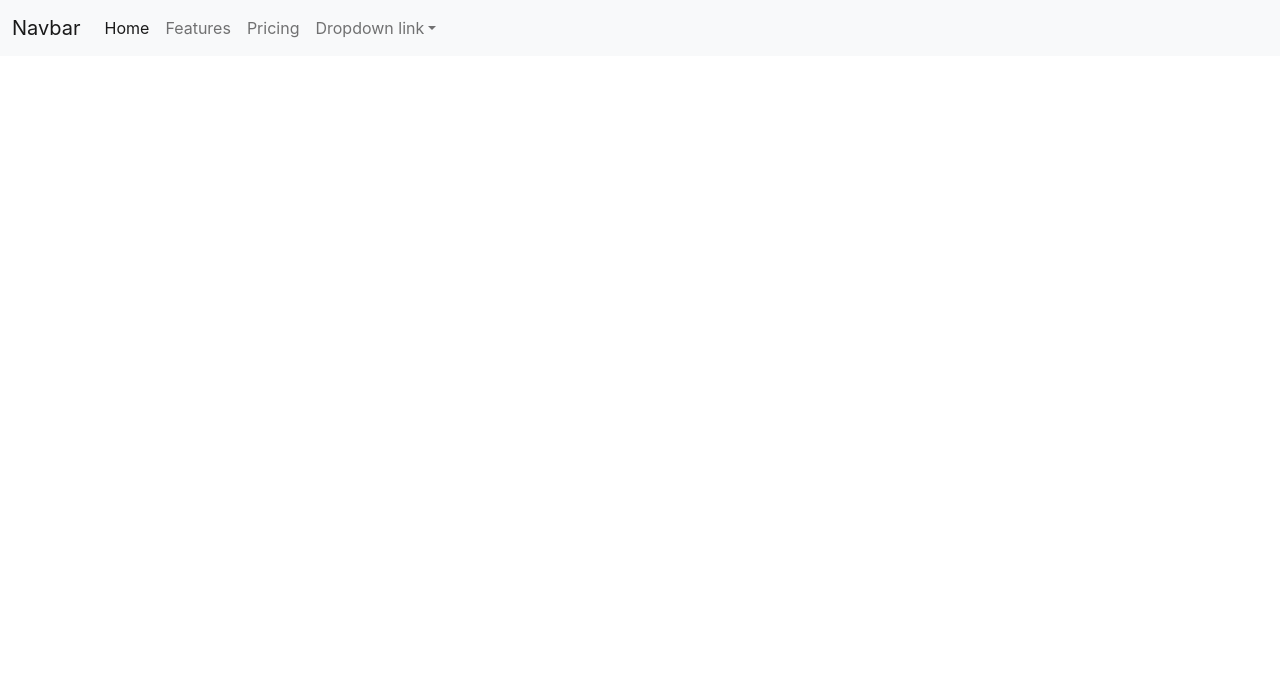
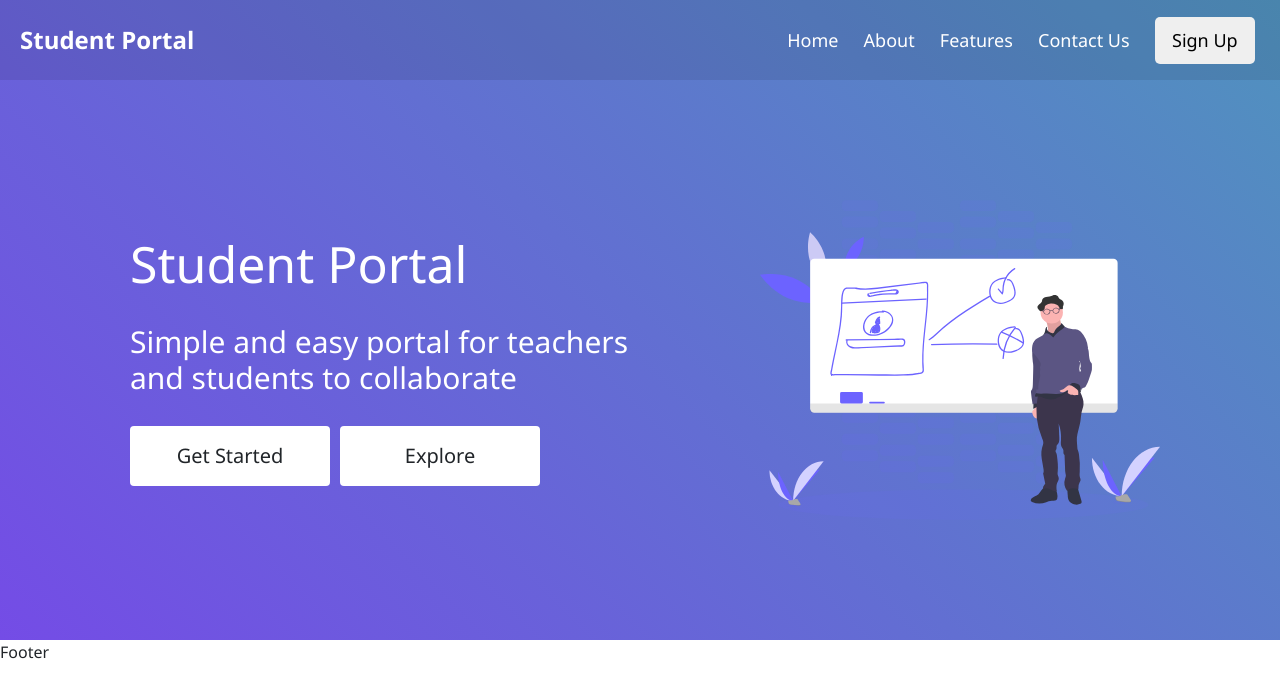
Before and after one commit to ShreyashYewale/Student-Portal, a React (Create React App) app in the folder Frontend/: page / in a window 1280 px wide. Shown: the top 698 px of the page. Built offline with nearby package versions, Linux system fonts and the light colour scheme.

Commit message:
Fronted Changed

```diff
--- a/Frontend/src/App.css
+++ b/Frontend/src/App.css
@@ -1,38 +1,15 @@
-.App {
-  text-align: center;
+* {
+  margin: 0;
+  padding: 0;
+  box-sizing: border-box;
 }
 
-.App-logo {
-  height: 40vmin;
-  pointer-events: none;
+body {
+  background-size: cover;
+  width: 100vw;
+  height: 100vh;
 }
 
-@media (prefers-reduced-motion: no-preference) {
-  .App-logo {
-    animation: App-logo-spin infinite 20s linear;
-  }
+.main-header {
+  background-image: linear-gradient(45deg, #744ce6, #5092be);
 }
-
-.App-header {
-  background-color: #282c34;
-  min-height: 100vh;
-  display: flex;
-  flex-direction: column;
-  align-items: center;
-  justify-content: center;
-  font-size: calc(10px + 2vmin);
-  color: white;
-}
-
-.App-link {
-  color: #61dafb;
-}
-
-@keyframes App-logo-spin {
-  from {
-    transform: rotate(0deg);
-  }
-  to {
-    transform: rotate(360deg);
-  }
-}
--- a/Frontend/src/App.js
+++ b/Frontend/src/App.js
@@ -1,77 +1,12 @@
 import "./App.css";
+import Header from "./Routes/LandingPage/Header";
+import Footer from "./Components/Footer";
 
 function App() {
   return (
     <div>
-      <nav class="navbar navbar-expand-lg navbar-light bg-light">
-        <div class="container-fluid">
-          <a class="navbar-brand" href="#">
-            Navbar
-          </a>
-          <button
-            class="navbar-toggler"
-            type="button"
-            data-bs-toggle="collapse"
-            data-bs-target="#navbarNavDropdown"
-            aria-controls="navbarNavDropdown"
-            aria-expanded="false"
-            aria-label="Toggle navigation"
-          >
-            <span class="navbar-toggler-icon"></span>
-          </button>
-          <div class="collapse navbar-collapse" id="navbarNavDropdown">
-            <ul class="navbar-nav">
-              <li class="nav-item">
-                <a class="nav-link active" aria-current="page" href="#">
-                  Home
-                </a>
-              </li>
-              <li class="nav-item">
-                <a class="nav-link" href="#">
-                  Features
-                </a>
-              </li>
-              <li class="nav-item">
-                <a class="nav-link" href="#">
-                  Pricing
-                </a>
-              </li>
-              <li class="nav-item dropdown">
-                <a
-                  class="nav-link dropdown-toggle"
-                  href="#"
-                  id="navbarDropdownMenuLink"
-                  role="button"
-                  data-bs-toggle="dropdown"
-                  aria-expanded="false"
-                >
-                  Dropdown link
-                </a>
-                <ul
-                  class="dropdown-menu"
-                  aria-labelledby="navbarDropdownMenuLink"
-                >
-                  <li>
-                    <a class="dropdown-item" href="#">
-                      Action
-                    </a>
-                  </li>
-                  <li>
-                    <a class="dropdown-item" href="#">
-                      Another action
-                    </a>
-                  </li>
-                  <li>
-                    <a class="dropdown-item" href="#">
-                      Something else here
-                    </a>
-                  </li>
-                </ul>
-              </li>
-            </ul>
-          </div>
-        </div>
-      </nav>
+      <Header />
+      <Footer />
     </div>
   );
 }
--- /dev/null
+++ b/Frontend/src/Components/Footer.js
@@ -0,0 +1,15 @@
+import React from "react";
+
+const Footer = () => {
+  return (
+    <div style={{ backgroundColor: "#fff" }}>
+      Footer
+      <br />
+      <br />
+      <br />
+      <br />
+    </div>
+  );
+};
+
+export default Footer;
--- /dev/null
+++ b/Frontend/src/Components/MainLanding.css
@@ -0,0 +1,60 @@
+.main-landing-container {
+  width: 100%;
+  display: grid;
+  grid-template-columns: 1fr 1fr;
+  grid-template-rows: auto;
+  min-height: 560px;
+}
+
+.illustration {
+  display: flex;
+  align-items: center;
+  justify-content: center;
+}
+
+.illustration img {
+  width: 400px;
+  height: 400px;
+}
+
+.contents {
+  display: flex;
+  justify-items: center;
+  align-items: center;
+}
+
+.con {
+  margin-left: 130px;
+  color: #fff;
+}
+
+.con h3 {
+  font-size: 50px;
+  margin-bottom: 30px;
+}
+
+.con h2 {
+  font-size: 30px;
+  margin-bottom: 30px;
+}
+
+.btn {
+  width: 200px;
+  height: 60px;
+  font-size: 20px;
+  background-color: #fff;
+}
+
+.btn2 {
+  width: 200px;
+  height: 60px;
+  font-size: 20px;
+  margin-left: 10px;
+}
+
+@media screen and (max-width: 780px) {
+  .main-landing-container {
+    grid-template-columns: 1fr;
+    grid-template-rows: 1fr 1fr;
+  }
+}
--- /dev/null
+++ b/Frontend/src/Components/MainLanding.js
@@ -0,0 +1,27 @@
+import React from "react";
+import "./MainLanding.css";
+const MainLanding = () => {
+  return (
+    <div className="main-landing-container">
+      <div className="contents">
+        <div className="con">
+          <h3>Student Portal</h3>
+          <h2>
+            Simple and easy portal for teachers
+            <br />
+            and students to collaborate
+          </h2>
+          <div className="buttons">
+            <button className="btn btn1">Get Started</button>
+            <button className="btn btn2">Explore</button>
+          </div>
+        </div>
+      </div>
+      <div className="illustration">
+        <img src={process.env.PUBLIC_URL + "/Images/Illustration.svg"} />
+      </div>
+    </div>
+  );
+};
+
+export default MainLanding;
--- /dev/null
+++ b/Frontend/src/Components/Navbar.css
@@ -0,0 +1,60 @@
+* {
+  margin: 0;
+  padding: 0;
+  box-sizing: border-box;
+}
+
+.header-text {
+  margin-left: 20px;
+  font-size: 24px;
+  color: #fff;
+  font-weight: 600;
+}
+
+.navbar {
+  width: 100%;
+  height: 80px;
+  background-color: #e1e1e1;
+  display: flex;
+  align-items: center;
+  justify-content: space-between;
+  padding: 0;
+  background-color: rgba(0, 0, 0, 0.09);
+}
+
+.container {
+  display: flex;
+  align-items: center;
+  justify-content: center;
+}
+
+.nav-header {
+  height: 100%;
+  font-size: 25px;
+  font-weight: 600;
+  color: #fff;
+  vertical-align: middle;
+}
+
+.options {
+  height: 100%;
+  width: 550px;
+  text-decoration: none;
+  list-style-type: none;
+  display: flex;
+  align-items: center;
+  justify-content: space-evenly;
+  margin: 0px;
+}
+
+.ind-options {
+  font-size: 18px;
+  color: #fff;
+}
+
+.signup_btn {
+  border: 0px solid transparent;
+  width: 100px;
+  padding: 10px;
+  border-radius: 5px;
+}
--- /dev/null
+++ b/Frontend/src/Components/Navbar.js
@@ -0,0 +1,23 @@
+import React from "react";
+import "./Navbar.css";
+
+const Navbar = () => {
+  return (
+    <div>
+      <nav className="navbar">
+        <span class="header-text">Student Portal</span>
+        <ul className="options">
+          <li className="ind-options">Home</li>
+          <li className="ind-options">About</li>
+          <li className="ind-options">Features</li>
+          <li className="ind-options">Contact Us</li>
+          <li className="ind-options">
+            <button className="signup_btn">Sign Up</button>
+          </li>
+        </ul>
+      </nav>
+    </div>
+  );
+};
+
+export default Navbar;
--- /dev/null
+++ b/Frontend/src/Routes/LandingPage/Header.js
@@ -0,0 +1,14 @@
+import React from "react";
+import MainLanding from "../../Components/MainLanding";
+import Navbar from "../../Components/Navbar";
+
+const Header = () => {
+  return (
+    <div className="main-header">
+      <Navbar />
+      <MainLanding />
+    </div>
+  );
+};
+
+export default Header;
--- a/Frontend/src/index.css
+++ b/Frontend/src/index.css
@@ -1,13 +1,7 @@
-body {
+* {
   margin: 0;
-  font-family: -apple-system, BlinkMacSystemFont, 'Segoe UI', 'Roboto', 'Oxygen',
-    'Ubuntu', 'Cantarell', 'Fira Sans', 'Droid Sans', 'Helvetica Neue',
-    sans-serif;
-  -webkit-font-smoothing: antialiased;
-  -moz-osx-font-smoothing: grayscale;
+  padding: 0;
+  box-sizing: border-box;
+  font-family: "Segoe UI", Tahoma, Geneva, Verdana, sans-serif;
+  user-select: none;
 }
-
-code {
-  font-family: source-code-pro, Menlo, Monaco, Consolas, 'Courier New',
-    monospace;
-}
```
Also changed, not shown: Frontend/public/Images/Illustration.svg (added).
